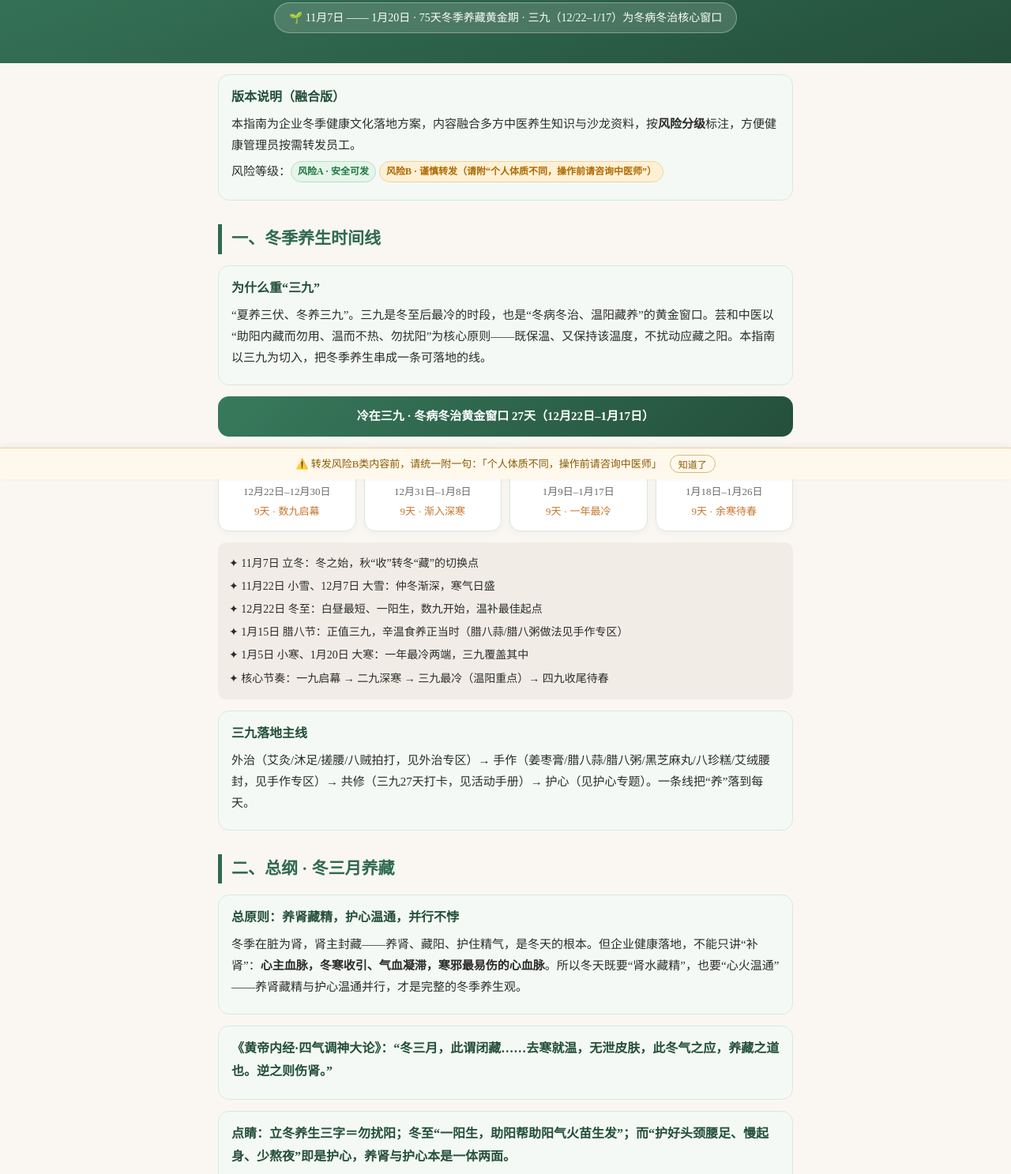
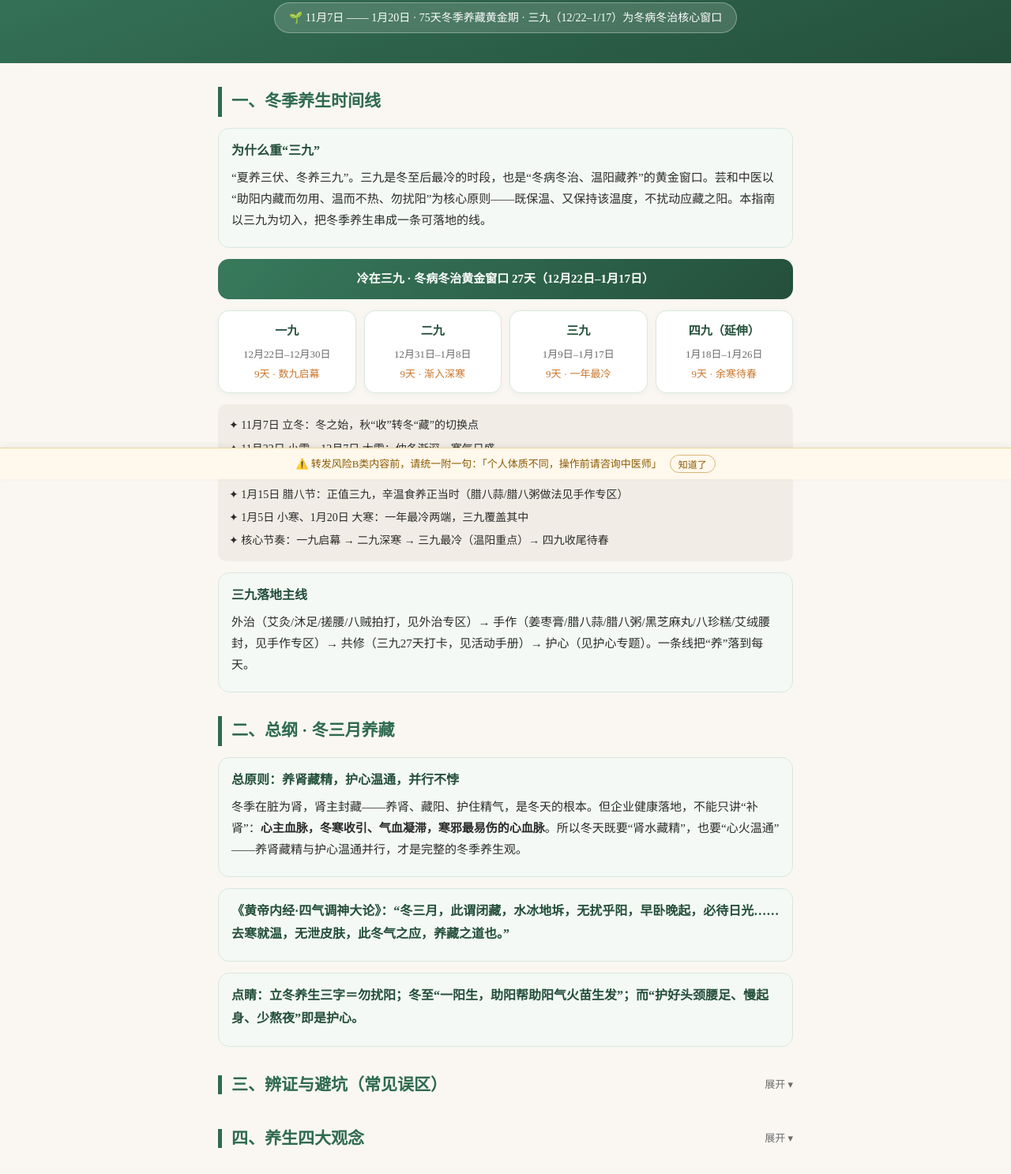
Before and after one commit to njhd4h7b6g-code/winter-health-guide, a plain HTML site: page index.html in a window 1280 px wide. Shown: the part 193-1680 px from the top of the page at 79% size. Drawn offline with Linux system fonts and the light colour scheme.

Commit message:
update index.html

```diff
--- a/index.html
+++ b/index.html
@@ -84,7 +84,6 @@ details.sub .body{padding:6px 14px 14px}
 <div class="period">🌱 11月7日 —— 1月20日 · 75天冬季养藏黄金期 · 三九（12/22–1/17）为冬病冬治核心窗口</div>
 </header>
 <div class="wrap">
-<div class="callout"><div class="callout-h">版本说明（融合版）</div><p>本指南为企业冬季健康文化落地方案，内容融合多方中医养生知识与沙龙资料，按<strong>风险分级</strong>标注，方便健康管理员按需转发员工。</p><p>风险等级：<span class="risk risk-A">风险A · 安全可发</span><span class="risk risk-B">风险B · 谨慎转发（请附“个人体质不同，操作前请咨询中医师”）</span></p></div>
 
 <!-- 一、冬季养生时间线（节气嵌入三九） -->
 <section id="sec-1" class="sec"><h2>一、冬季养生时间线</h2>
@@ -110,8 +109,8 @@ details.sub .body{padding:6px 14px 14px}
 <!-- 二、总纲 -->
 <section id="sec-2" class="sec"><h2>二、总纲 · 冬三月养藏</h2>
 <div class="callout"><div class="callout-h">总原则：养肾藏精，护心温通，并行不悖</div><p>冬季在脏为肾，肾主封藏——养肾、藏阳、护住精气，是冬天的根本。但企业健康落地，不能只讲“补肾”：<strong>心主血脉，冬寒收引、气血凝滞，寒邪最易伤的心血脉</strong>。所以冬天既要“肾水藏精”，也要“心火温通”——养肾藏精与护心温通并行，才是完整的冬季养生观。</p></div>
-<div class="callout"><div class="callout-h">《黄帝内经·四气调神大论》：“冬三月，此谓闭藏……去寒就温，无泄皮肤，此冬气之应，养藏之道也。逆之则伤肾。”</div></div>
-<div class="callout"><div class="callout-h">点睛：立冬养生三字＝<strong>勿扰阳</strong>；冬至“一阳生，助阳帮助阳气火苗生发”；而“护好头颈腰足、慢起身、少熬夜”即是护心，养肾与护心本是一体两面。</div></div>
+<div class="callout"><div class="callout-h">《黄帝内经·四气调神大论》：“冬三月，此谓闭藏，水冰地坼，无扰乎阳，早卧晚起，必待日光……去寒就温，无泄皮肤，此冬气之应，养藏之道也。”</div></div>
+<div class="callout"><div class="callout-h">点睛：立冬养生三字＝<strong>勿扰阳</strong>；冬至“一阳生，助阳帮助阳气火苗生发”；而“护好头颈腰足、慢起身、少熬夜”即是护心。</div></div>
 </section>
 
 <!-- 三、辨证与避坑（只写误区） -->
@@ -154,7 +153,7 @@ details.sub .body{padding:6px 14px 14px}
 <ul class="bullets"><li>室内每日通风一次，不紧闭门窗</li></ul>
 <ul class="bullets"><li>空调暖气不直吹、温度别太高（约20℃），室内加湿</li></ul>
 <h4 class="tip">护住三处 · 防寒</h4>
-<ul class="bullets"><li>头颈（帽、围巾）、腰腹（护腰）、脚（暖鞋厚袜）三处必护</li></ul>
+<ul class="bullets"><li>大椎（脖子）、命门·肚脐（腰部）、三阴交（腿部）三处必护</li></ul>
 <ul class="bullets"><li>三九天（冬至后）最冷，添衣“分层”，方便增减</li></ul>
 <ul class="bullets"><li>胸背最易受寒：穿衣自上而下、脱衣自下而上；卧室挂门帘、关门窗缝隙，风称“贼风”、无孔不入</li></ul>
 <h4 class="tip">泡脚 · 暖身</h4>
```
